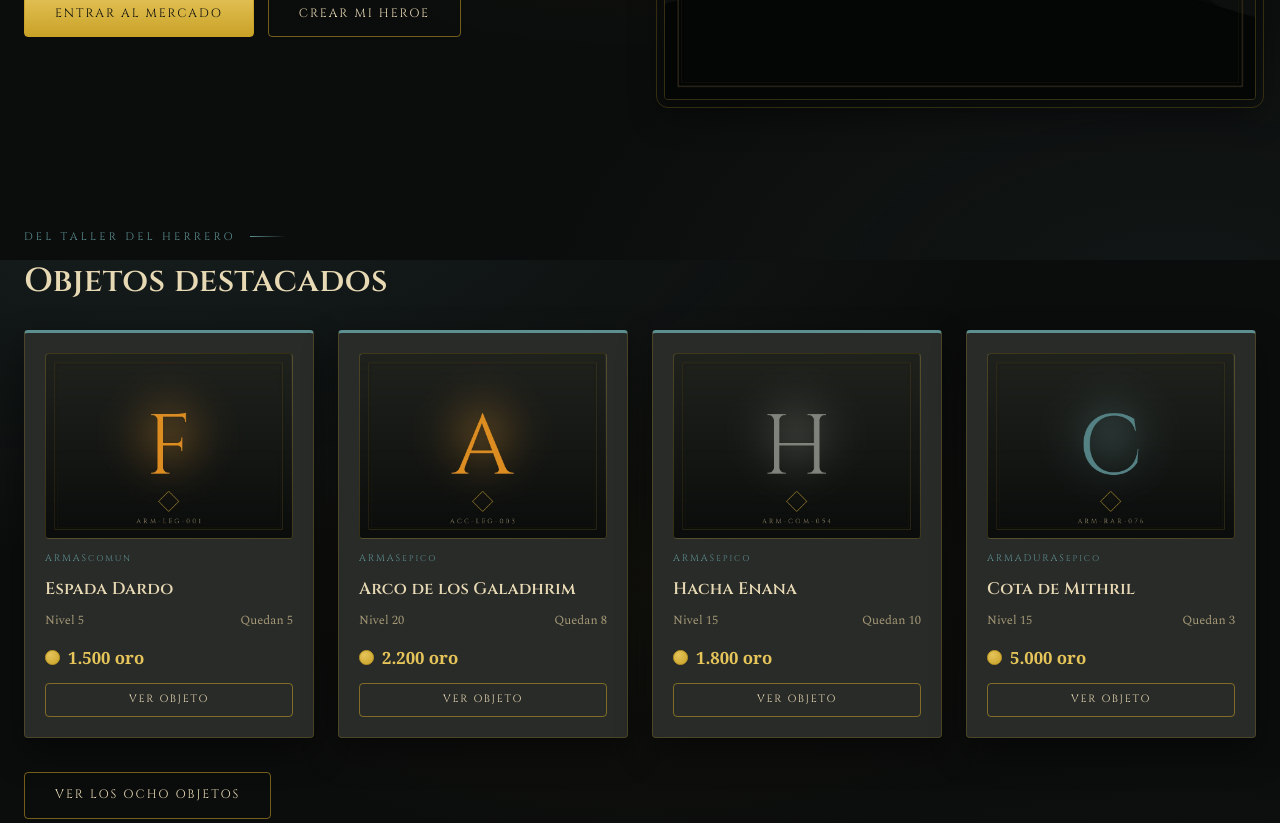
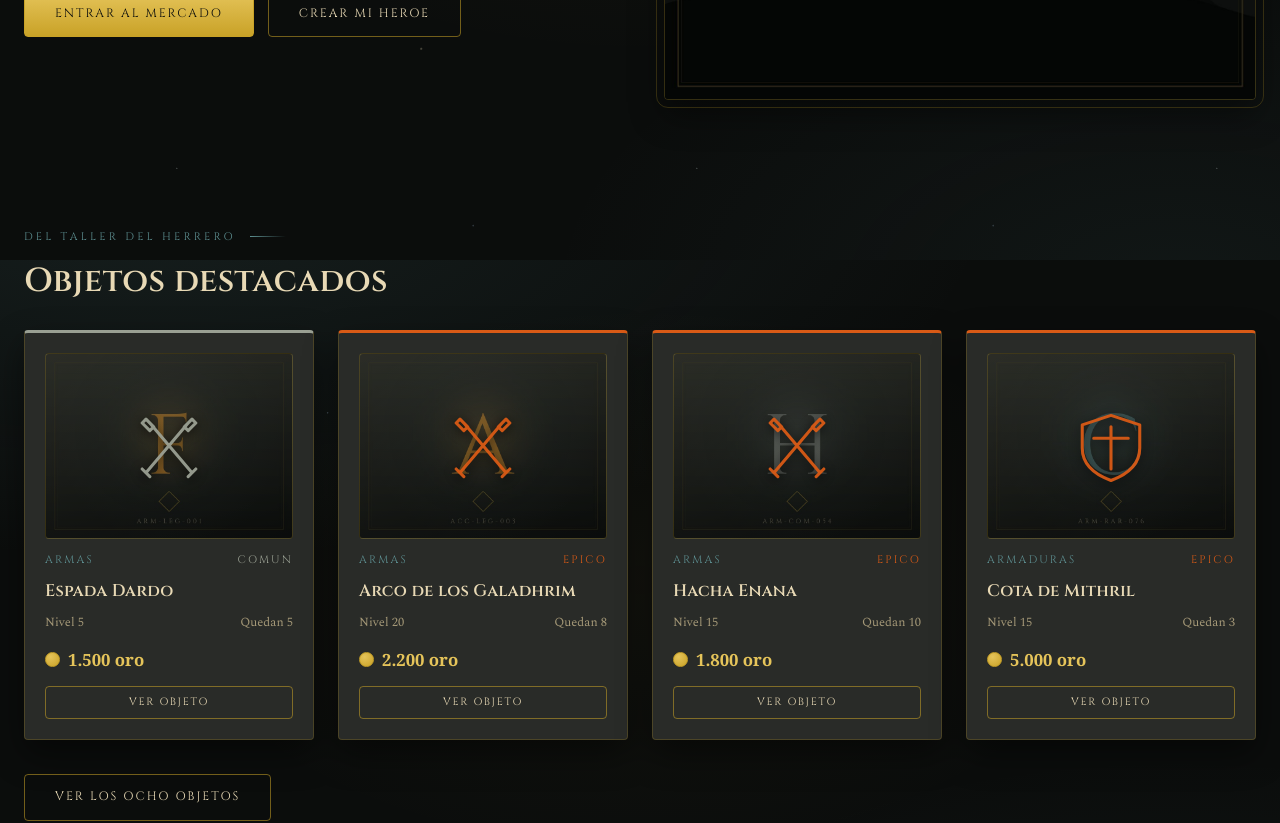
Before and after one commit to funciona-en-mi-pc/middle-earth, a React (Vite) app: page / in a window 1280 px wide. Shown: the part 540-1363 px from the top of the page. Built offline with nearby package versions, Linux system fonts and the light colour scheme; a web font is replaced by a local one.

Commit message:
style: contraste accesible, legibilidad tactil y ambiente por region

```diff
--- a/src/styles/styles.css
+++ b/src/styles/styles.css
@@ -48,6 +48,16 @@
   --marfil-tenue:#A49877;
   --verde-claro:#3F8C5E;
   --rojo-claro:#C4472F;
+
+  /* ---- Versiones aclaradas, SOLO para texto ----
+     Medido con la formula de contraste de WCAG: sobre el
+     hierro de las tarjetas, el rojo original daba 2.92 y el
+     verde 3.48, cuando el minimo para texto es 4.5. O sea,
+     los mensajes de error eran justo lo que peor se leia.
+     Estos dan 5.06 y 5.09. Los originales se mantienen para
+     bordes y acentos, donde el minimo es 3. */
+  --rojo-texto:#D98373;
+  --verde-texto:#66A880;
   --plata:#C3CBCC;
   --mithril:#9FB8D0;
 
@@ -480,6 +490,14 @@ img{ max-width:100%; display:block; }
   color:var(--acento);
 }
 
+/* El filo de arriba lleva el color de la RAREZA, que se
+   deriva del nivel requerido (ver utils/rareza.js). Si no se
+   reconoce la rareza, cae en el acento de la region. */
+.rareza-comun      { --rareza:#9AA093; }
+.rareza-raro       { --rareza:var(--azul); }
+.rareza-epico      { --rareza:var(--naranja); }
+.rareza-legendario { --rareza:var(--ambar); }
+
 .item-card{
   display:flex;
   flex-direction:column;
@@ -488,7 +506,7 @@ img{ max-width:100%; display:block; }
   padding:20px;
   background:var(--hierro);
   border:1px solid var(--borde);
-  border-top:3px solid var(--acento);
+  border-top:3px solid var(--rareza, var(--acento));
   border-radius:var(--radio);
   box-shadow:var(--sombra);
   transition:transform .2s, border-color .2s;
@@ -511,12 +529,37 @@ img{ max-width:100%; display:block; }
   display:block;
 }
 .item-categoria{
+  display:flex;
+  justify-content:space-between;
+  gap:10px;
   font-family:var(--fuente-titulo);
-  font-size:0.6rem;
+  font-size:0.68rem;
   letter-spacing:0.2em;
   text-transform:uppercase;
   color:var(--acento);
 }
+/* El nombre de la rareza, a la derecha y en su color */
+.item-categoria small{
+  font-size:inherit;
+  letter-spacing:inherit;
+  color:var(--rareza, var(--marfil-tenue));
+}
+
+/* El sello heraldico, encima de la imagen. Lo dibuja
+   EmblemaCategoria en SVG: ver ese archivo para saber por
+   que no basta con la foto. */
+.item-thumb{ position:relative; }
+.emblema{
+  position:absolute;
+  width:38%;
+  max-width:92px;
+  color:var(--rareza, var(--acento));
+  filter:drop-shadow(0 2px 6px rgba(0,0,0,0.85));
+  opacity:.95;
+}
+/* La imagen se atenua para que el sello se lea encima */
+.item-thumb img{ opacity:.45; }
+.item-card:hover .item-thumb img{ opacity:.6; }
 .item-name{ font-size:1.05rem; margin:0; }
 .item-card a:hover .item-name{ color:var(--oro-claro); }
 .item-meta{
@@ -618,7 +661,7 @@ textarea.form-control{ min-height:132px; resize:vertical; }
   box-shadow:0 0 0 1px var(--verde-claro);
   background-image:none;
 }
-.invalid-feedback{ color:var(--rojo-claro); font-size:0.82rem; }
+.invalid-feedback{ color:var(--rojo-texto); font-size:0.82rem; }
 
 .form-text{
   margin-top:7px;
@@ -637,13 +680,13 @@ textarea.form-control{ min-height:132px; resize:vertical; }
   border:1px solid var(--verde-claro);
   border-left:3px solid var(--verde-claro);
   background:rgba(31,74,50,0.28);
-  color:var(--verde-claro);
+  color:var(--verde-texto);
 }
 .alert-danger{
   border:1px solid var(--rojo-claro);
   border-left:3px solid var(--rojo-claro);
   background:rgba(143,36,24,0.26);
-  color:var(--rojo-claro);
+  color:var(--rojo-texto);
 }
 
 .form-foot{ text-align:center; margin:24px 0 0; font-size:0.9rem; color:var(--marfil-tenue); }
@@ -673,7 +716,7 @@ textarea.form-control{ min-height:132px; resize:vertical; }
   padding:15px 18px;
   background:rgba(11,13,12,0.5);
   border-bottom:1px solid var(--borde);
-  font-size:0.6rem;
+  font-size:0.68rem;
   color:var(--marfil-tenue);
   white-space:nowrap;
 }
@@ -699,7 +742,7 @@ textarea.form-control{ min-height:132px; resize:vertical; }
 .kpi .l{
   display:block;
   margin-top:8px;
-  font-size:0.58rem;
+  font-size:0.68rem;
   color:var(--marfil-tenue);
 }
 
@@ -710,14 +753,14 @@ textarea.form-control{ min-height:132px; resize:vertical; }
   border-radius:var(--radio);
   background:transparent !important;
   font-family:var(--fuente-titulo);
-  font-size:0.58rem;
+  font-size:0.68rem;
   font-weight:400;
   letter-spacing:0.14em;
   text-transform:uppercase;
   color:var(--marfil-tenue);
 }
-.badge.ok     { border-color:var(--verde-claro); color:var(--verde-claro); }
-.badge.alerta { border-color:var(--rojo-claro);  color:var(--rojo-claro); }
+.badge.ok     { border-color:var(--verde-claro); color:var(--verde-texto); }
+.badge.alerta { border-color:var(--rojo-claro);  color:var(--rojo-texto); }
 .badge.aviso  { border-color:var(--ambar);       color:var(--ambar); }
 
 
@@ -745,7 +788,7 @@ textarea.form-control{ min-height:132px; resize:vertical; }
 .rail-mark{
   margin:0;
   font-family:var(--fuente-titulo);
-  font-size:0.56rem;
+  font-size:0.68rem;
   letter-spacing:0.26em;
   text-transform:uppercase;
   color:var(--acento);
@@ -794,7 +837,7 @@ textarea.form-control{ min-height:132px; resize:vertical; }
 .rail-group{
   margin:18px 0 6px;
   padding:0 12px;
-  font-size:0.54rem;
+  font-size:0.68rem;
   letter-spacing:0.24em;
   color:var(--marfil-tenue);
   opacity:.65;
@@ -920,6 +963,22 @@ textarea.form-control{ min-height:132px; resize:vertical; }
   .form-card{ outline:none; }
 }
 
+/* En pantallas tactiles, todo lo que se pulsa mide al menos
+   44 px de alto. Es la medida que piden las guias de Apple y
+   de Android: por debajo, el dedo falla. Los .btn-sm de las
+   tablas del panel median 32 px. */
+@media (pointer:coarse){
+  .btn, .btn-sm, .filter-btn, .navitem, .nav-sesion, .btn-carrito{
+    min-height:44px;
+  }
+  .btn, .btn-sm, .filter-btn{
+    display:inline-flex;
+    align-items:center;
+    justify-content:center;
+  }
+  .nav-sesion, .navitem{ display:flex; align-items:center; }
+}
+
 @media (prefers-reduced-motion: reduce){
   *{ transition:none !important; animation:none !important; }
 }
@@ -932,7 +991,7 @@ textarea.form-control{ min-height:132px; resize:vertical; }
    ========================================================= */
 .nav-usuario{ gap:9px; line-height:1.2; }
 .nav-usuario small{
-  font-size:0.56rem;
+  font-size:0.68rem;
   letter-spacing:0.16em;
   color:var(--acento);
 }
@@ -987,7 +1046,7 @@ textarea.form-control{ min-height:132px; resize:vertical; }
   padding:14px 24px;
   border-top:1px solid var(--borde);
   font-family:var(--fuente-titulo);
-  font-size:0.6rem;
+  font-size:0.68rem;
   letter-spacing:0.14em;
   text-transform:uppercase;
   color:var(--marfil-tenue);
@@ -998,3 +1057,161 @@ textarea.form-control{ min-height:132px; resize:vertical; }
 
 /* El estado vacio puede llevar un boton debajo del texto */
 .empty-state p{ margin-bottom:22px; }
+
+/* Un rombo sobre el mensaje: el vacio tambien es parte del
+   reino, no una pagina rota. */
+.empty-state::before{
+  content:"";
+  display:block;
+  width:34px; height:34px;
+  margin:0 auto 24px;
+  border:1px solid var(--acento);
+  transform:rotate(45deg);
+  opacity:.6;
+}
+
+/* El contador del carrito late un instante al cambiar, para
+   que se note que algo entro. La animacion la dispara React
+   al cambiar la `key` del span. */
+@keyframes latir {
+  0%  { transform:scale(1); }
+  40% { transform:scale(1.45); background:var(--acento); }
+  100%{ transform:scale(1); }
+}
+.cart-count{ animation:latir .45s ease-out; }
+@media (prefers-reduced-motion: reduce){
+  .cart-count{ animation:none; }
+}
+
+
+/* =========================================================
+   15. AMBIENTE DE LA REGION  (mejora visual del Hito 4)
+   ---------------------------------------------------------
+   Una capa de particulas muy lentas detras de todo, distinta
+   en cada region: polvo en Moria, motas doradas en Lothlorien,
+   chispas de forja en Erebor, ceniza en Orthanc, estrellas en
+   Rivendel.
+
+   COMO ESTA HECHO
+   Sin librerias ni imagenes: dos pseudo-elementos sobre el
+   <body> con degradados radiales repetidos, que se mueven con
+   @keyframes. Pesa cero y no da trabajo al navegador.
+
+   TRES REGLAS QUE SE RESPETAN
+     1. pointer-events:none  -> nunca estorba a un clic
+     2. z-index:-1           -> siempre detras del contenido
+     3. prefers-reduced-motion -> quien desactivo las
+        animaciones en su sistema no ve nada en movimiento
+
+   Y una cuarta, de criterio: en el panel NO hay ambiente. Ahi
+   se trabaja con tablas, no se contempla el paisaje.
+   ========================================================= */
+
+body::before,
+body::after{
+  content:"";
+  position:fixed;
+  inset:-20% 0 -20% 0;
+  pointer-events:none;
+  z-index:-1;
+  opacity:0;                      /* apagado salvo donde se encienda */
+  transition:opacity .6s;
+}
+
+/* Las dos capas van a distinta velocidad: la de atras mas
+   lenta, para dar sensacion de profundidad. */
+body::before{ animation:ambiente-lento 90s linear infinite; }
+body::after { animation:ambiente-rapido 55s linear infinite; }
+
+@keyframes ambiente-lento {
+  from{ transform:translate3d(0, 0, 0); }
+  to  { transform:translate3d(-40px, 22%, 0); }
+}
+@keyframes ambiente-rapido {
+  from{ transform:translate3d(0, 0, 0); }
+  to  { transform:translate3d(30px, -22%, 0); }
+}
+
+/* --- Rivendel: estrellas quietas que titilan --- */
+.region-rivendel::before{
+  opacity:.5;
+  background-image:
+    radial-gradient(1.4px 1.4px at 18% 22%, rgba(195,203,204,0.9), transparent),
+    radial-gradient(1.2px 1.2px at 63% 14%, rgba(159,184,208,0.8), transparent),
+    radial-gradient(1.6px 1.6px at 81% 44%, rgba(232,217,181,0.7), transparent),
+    radial-gradient(1.1px 1.1px at 34% 67%, rgba(195,203,204,0.7), transparent),
+    radial-gradient(1.3px 1.3px at 91% 78%, rgba(159,184,208,0.6), transparent);
+  background-size:520px 520px;
+  animation:titilar 7s ease-in-out infinite alternate;
+}
+@keyframes titilar { from{ opacity:.28; } to{ opacity:.55; } }
+
+/* --- Erebor: chispas de forja que suben --- */
+.region-erebor::after{
+  opacity:.4;
+  background-image:
+    radial-gradient(1.8px 1.8px at 24% 80%, rgba(229,196,90,0.95), transparent),
+    radial-gradient(1.4px 1.4px at 58% 92%, rgba(201,162,39,0.85), transparent),
+    radial-gradient(2px 2px at 86% 70%, rgba(242,154,36,0.7), transparent);
+  background-size:420px 420px;
+}
+
+/* --- Moria: polvo que cae en la oscuridad --- */
+.region-moria::before{
+  opacity:.45;
+  background-image:
+    radial-gradient(1.5px 1.5px at 30% 10%, rgba(159,184,208,0.75), transparent),
+    radial-gradient(1.2px 1.2px at 70% 30%, rgba(195,203,204,0.6), transparent),
+    radial-gradient(1.8px 1.8px at 12% 60%, rgba(159,184,208,0.5), transparent);
+  background-size:380px 380px;
+  animation:caer 40s linear infinite;
+}
+@keyframes caer {
+  from{ transform:translate3d(0, -20%, 0); }
+  to  { transform:translate3d(-20px, 20%, 0); }
+}
+
+/* --- Lothlorien: motas doradas flotando --- */
+.region-lothlorien::after{
+  opacity:.45;
+  background-image:
+    radial-gradient(2.2px 2.2px at 20% 40%, rgba(242,154,36,0.8), transparent),
+    radial-gradient(1.6px 1.6px at 64% 20%, rgba(229,196,90,0.7), transparent),
+    radial-gradient(1.9px 1.9px at 88% 62%, rgba(242,154,36,0.55), transparent);
+  background-size:460px 460px;
+}
+
+/* --- Bree: lluvia fina en el camino --- */
+.region-bree::before{
+  opacity:.3;
+  background-image:
+    radial-gradient(1.2px 1.2px at 25% 15%, rgba(229,196,90,0.6), transparent),
+    radial-gradient(1px 1px at 75% 50%, rgba(232,217,181,0.5), transparent);
+  background-size:340px 340px;
+  animation:caer 26s linear infinite;
+}
+
+/* --- La Comarca: polen en el aire --- */
+.region-comarca::after{
+  opacity:.35;
+  background-image:
+    radial-gradient(2px 2px at 35% 55%, rgba(63,140,94,0.7), transparent),
+    radial-gradient(1.5px 1.5px at 78% 28%, rgba(232,217,181,0.5), transparent);
+  background-size:500px 500px;
+}
+
+/* --- Orthanc: ceniza. Solo fuera del panel --- */
+.region-orthanc:not(:has(.admin-layout))::before{
+  opacity:.4;
+  background-image:
+    radial-gradient(1.8px 1.8px at 22% 18%, rgba(196,71,47,0.6), transparent),
+    radial-gradient(1.4px 1.4px at 68% 48%, rgba(164,152,119,0.5), transparent);
+  background-size:400px 400px;
+  animation:caer 34s linear infinite;
+}
+
+/* Quien desactivo las animaciones en su sistema ve el fondo
+   quieto, sin una sola particula en movimiento. */
+@media (prefers-reduced-motion: reduce){
+  body::before, body::after{ animation:none !important; }
+}
```
